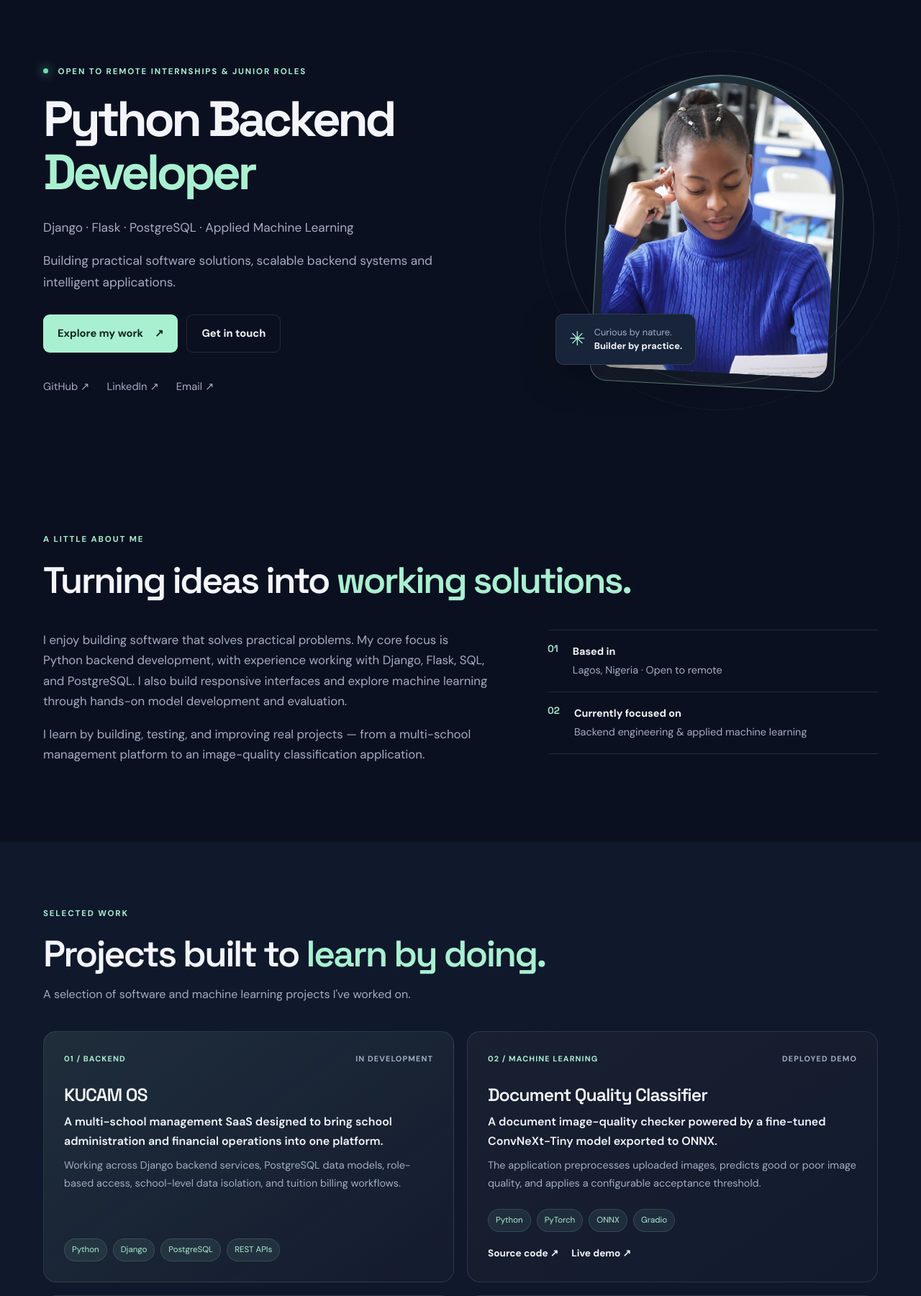
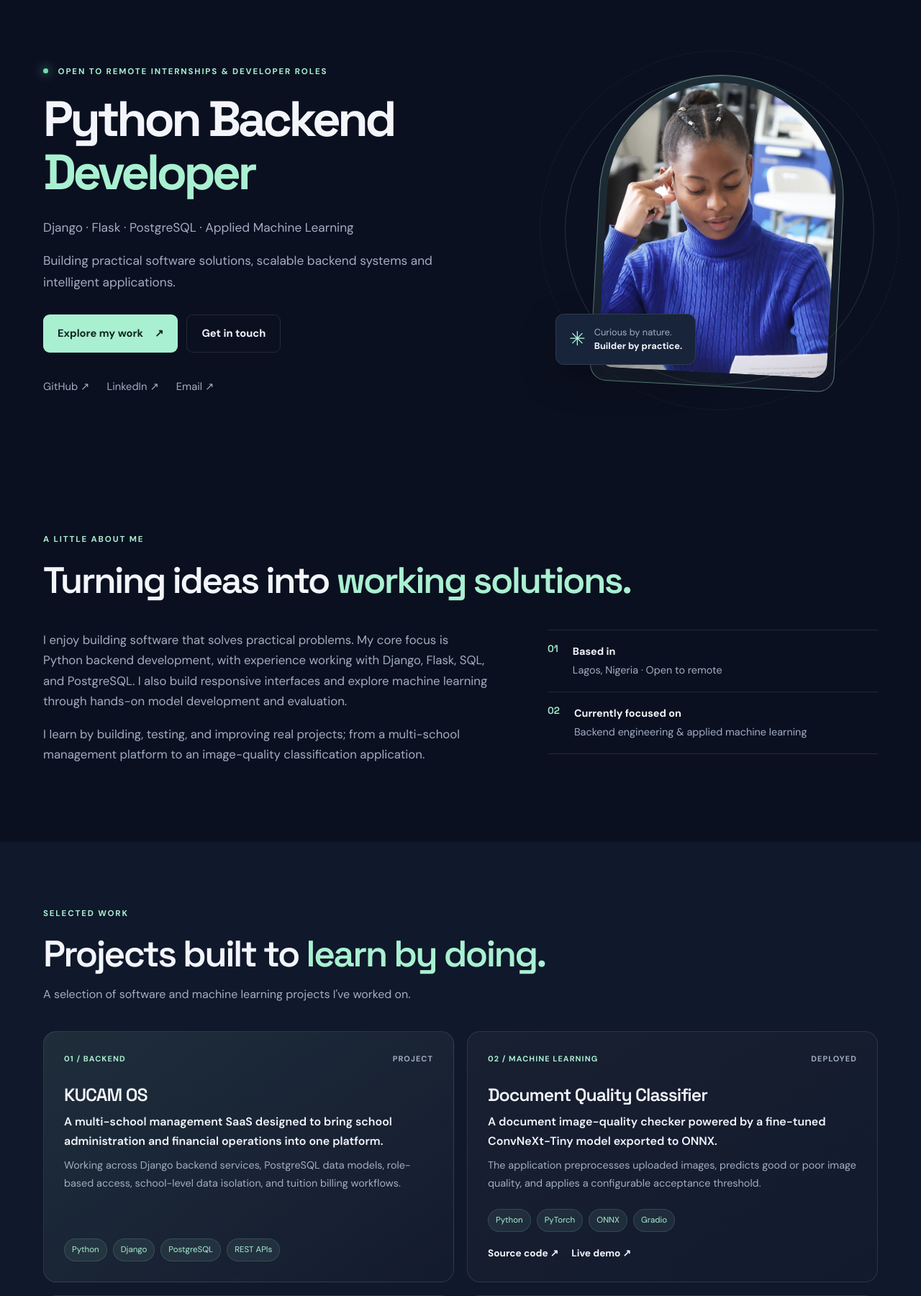
Before and after one commit to Angelrita242/My_Portfolio, a Flask app: page / in a window 1280 px wide. Shown: the part 79-1880 px from the top of the page at 72% size. Run offline with Flask 3, Linux system fonts and the light colour scheme.

Commit message:
index.html

```diff
--- a/templates/index.html
+++ b/templates/index.html
@@ -32,7 +32,7 @@
   <main>
     <section class="hero container" id="home">
       <div class="hero-copy">
-        <p class="eyebrow"><span class="status-dot"></span> OPEN TO REMOTE INTERNSHIPS & JUNIOR ROLES</p>
+        <p class="eyebrow"><span class="status-dot"></span> OPEN TO REMOTE INTERNSHIPS & DEVELOPER ROLES</p>
         <h1>Python Backend <span>Developer</span></h1>
         <p class="hero-intro">Django · Flask · PostgreSQL · Applied Machine Learning</p>
         <p class="hero-intro">Building practical software solutions, scalable backend systems and intelligent applications.</p>
@@ -64,7 +64,7 @@
       <div class="about-layout">
         <div class="about-copy">
           <p>I enjoy building software that solves practical problems. My core focus is Python backend development, with experience working with Django, Flask, SQL, and PostgreSQL. I also build responsive interfaces and explore machine learning through hands-on model development and evaluation.</p>
-          <p>I learn by building, testing, and improving real projects — from a multi-school management platform to an image-quality classification application.</p>
+          <p>I learn by building, testing, and improving real projects; from a multi-school management platform to an image-quality classification application.</p>
         </div>
         <div class="about-facts">
           <div><span>01</span><p><strong>Based in</strong>Lagos, Nigeria · Open to remote</p></div>
@@ -82,14 +82,14 @@
         </div>
         <div class="projects-grid">
           <article class="project-card project-featured">
-            <div class="project-topline"><span class="project-number">01 / BACKEND</span><span class="project-status">IN DEVELOPMENT</span></div>
+            <div class="project-topline"><span class="project-number">01 / BACKEND</span><span class="project-status">PROJECT</span></div>
             <h3>KUCAM OS</h3>
             <p class="project-summary">A multi-school management SaaS designed to bring school administration and financial operations into one platform.</p>
             <p class="project-detail">Working across Django backend services, PostgreSQL data models, role-based access, school-level data isolation, and tuition billing workflows.</p>
             <div class="tag-list"><span>Python</span><span>Django</span><span>PostgreSQL</span><span>REST APIs</span></div>
           </article>
           <article class="project-card">
-            <div class="project-topline"><span class="project-number">02 / MACHINE LEARNING</span><span class="project-status">DEPLOYED DEMO</span></div>
+            <div class="project-topline"><span class="project-number">02 / MACHINE LEARNING</span><span class="project-status">DEPLOYED</span></div>
             <h3>Document Quality Classifier</h3>
             <p class="project-summary">A document image-quality checker powered by a fine-tuned ConvNeXt-Tiny model exported to ONNX.</p>
             <p class="project-detail">The application preprocesses uploaded images, predicts good or poor image quality, and applies a configurable acceptance threshold.</p>
@@ -148,7 +148,7 @@
     <section class="section container contact-section" id="contact">
       <p class="eyebrow">HAVE A ROLE OR PROJECT IN MIND?</p>
       <h2>Let's build something <span>meaningful.</span></h2>
-      <p>I'm open to remote software engineering, Python backend, and machine learning internship opportunities.</p>
+      <p>I'm open to remote software engineering, Python backend, and machine learning internship opportunities and job offers.</p>
       <a class="button button-primary" href="mailto:justangelrita@gmail.com">justangelrita@gmail.com <span>↗</span></a>
       <div class="contact-socials"><a href="https://github.com/Angelrita242" target="_blank" rel="noopener noreferrer">GitHub ↗</a><a href="https://www.linkedin.com/in/angelrita-ayo-akalugwu-87a58b336/" target="_blank" rel="noopener noreferrer">LinkedIn ↗</a></div>
     </section>
```
